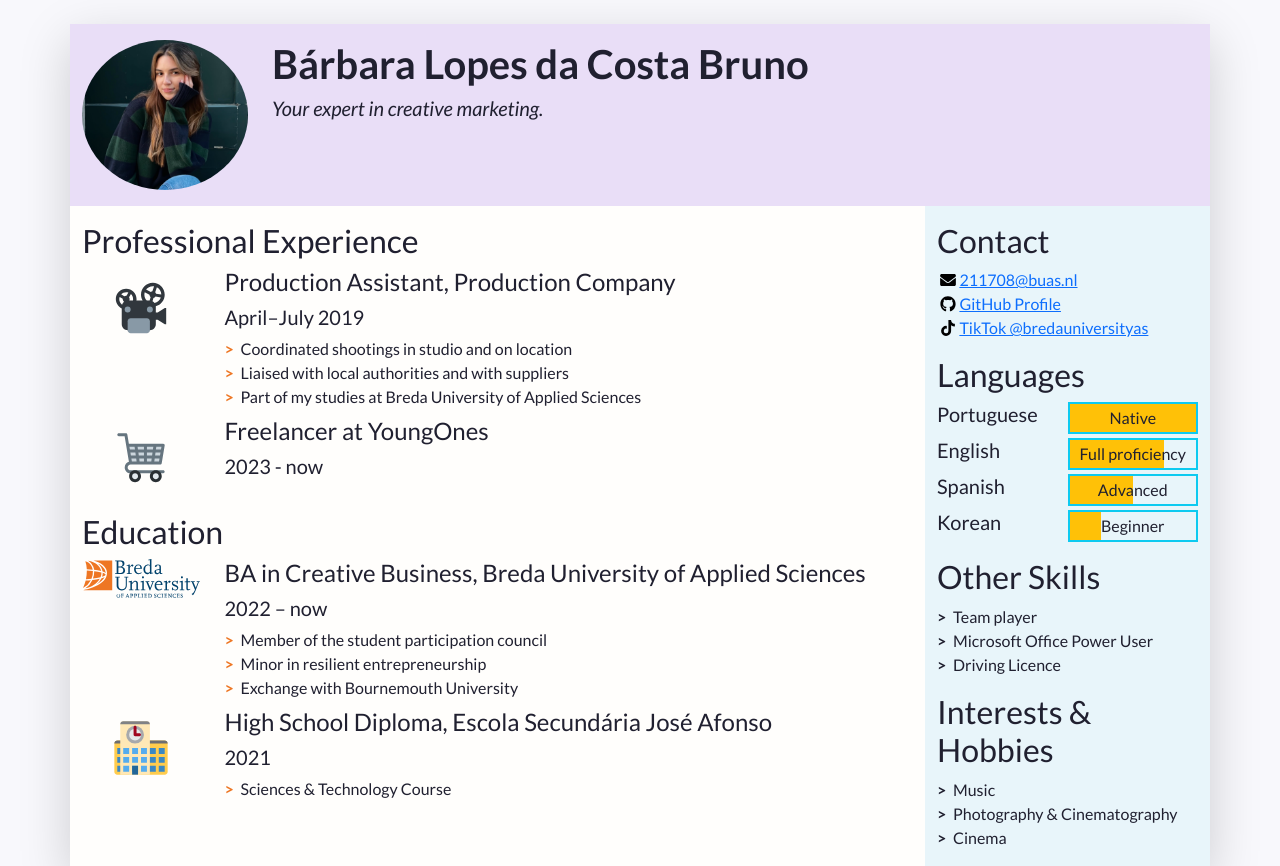
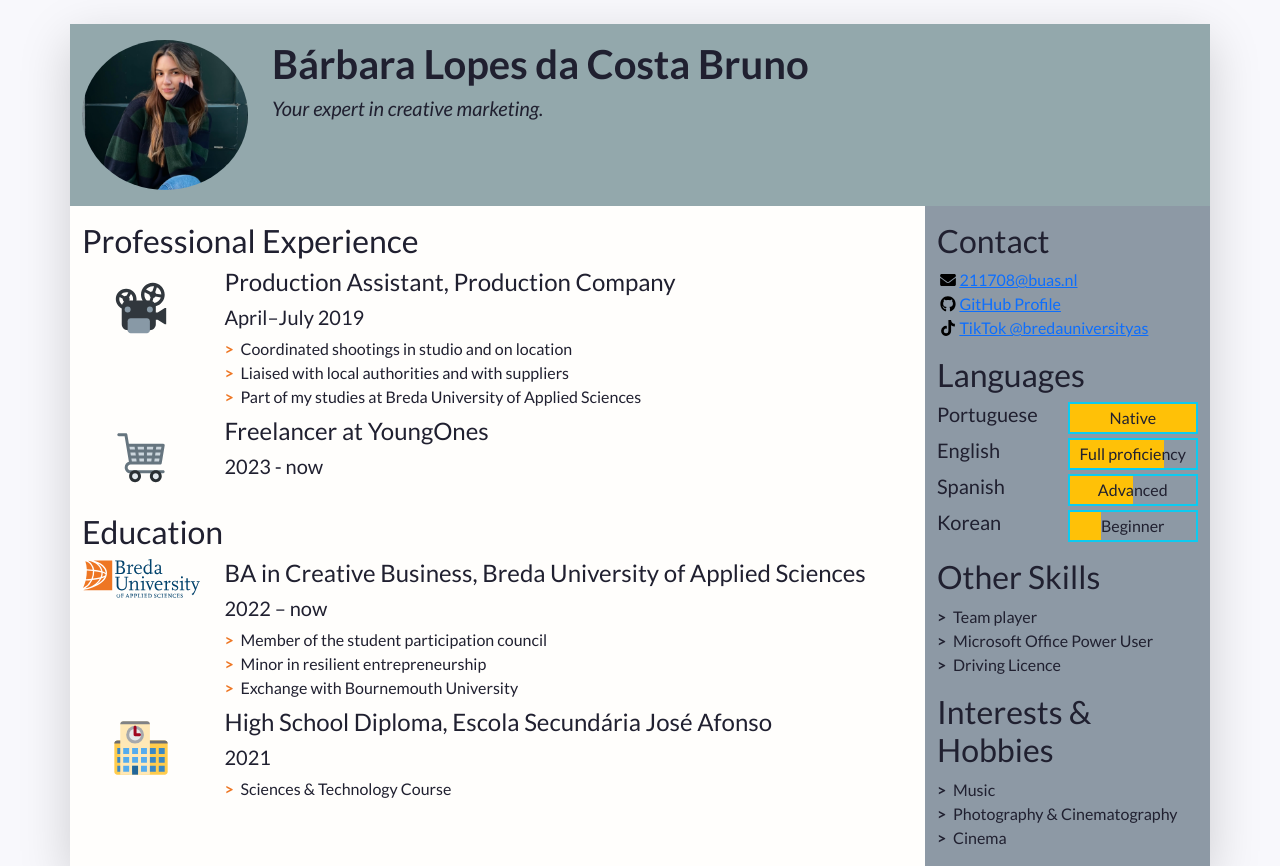
Before and after one commit to barbara211708/individual-assignment, a plain HTML site: page index.html in a window 1280 px wide. Shown: the top 866 px of the page. Drawn offline with nearby package versions, Linux system fonts and the light colour scheme.

Commit message:
change of colors

```diff
--- a/css/styles.css
+++ b/css/styles.css
@@ -14,7 +14,7 @@ body {
 /* Styles for custom classes in the document. (There are more, try to find them out!) */
 
 .resume-header {
-    background-color: #E9DEF7;
+    background-color: #93A8AC;
 }
 
 .resume-main {
@@ -22,7 +22,7 @@ body {
 }
 
 .resume-aside {
-	background-color: #E8F5FA;
+	background-color: #8D99A5;
 }
 
 /* Styles for lists in the document */
@@ -49,3 +49,7 @@ body {
 	height: 1em;
 	flex-basis: 1.4em;
 }
+
+#grad {
+  background-image: linear-gradient(#E2B4BD, #9B6A6C);
+}
```
